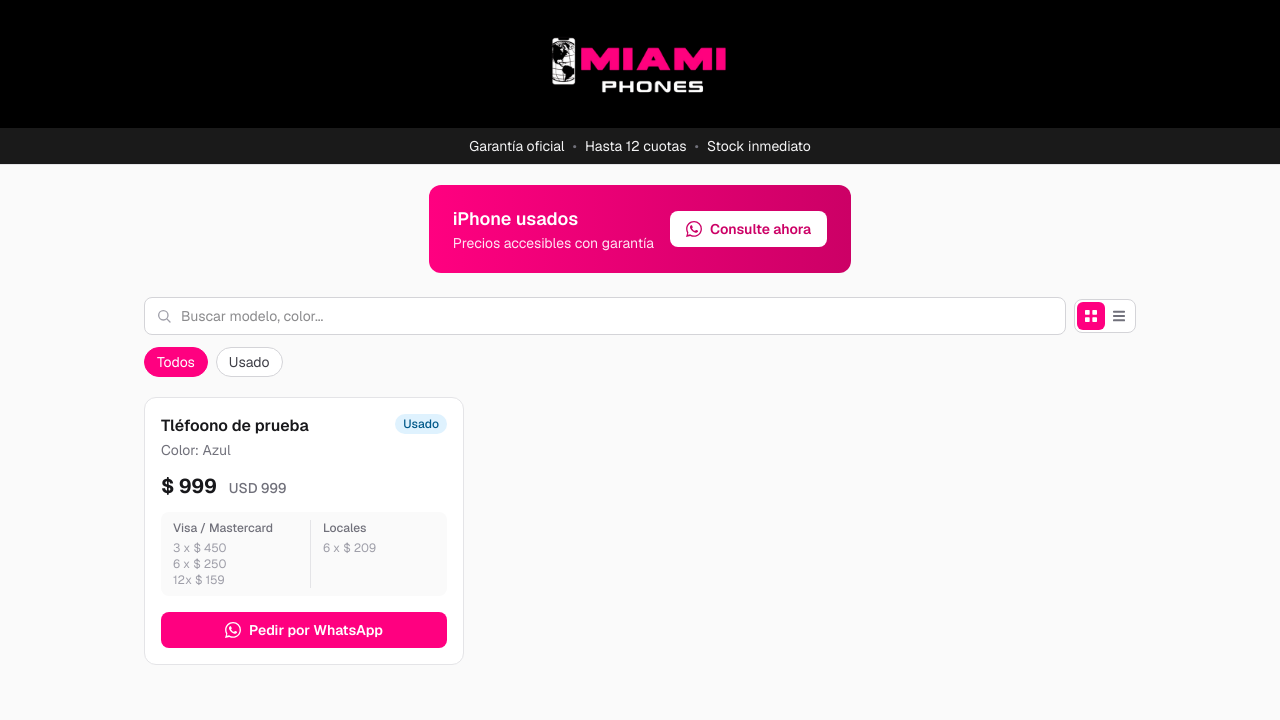
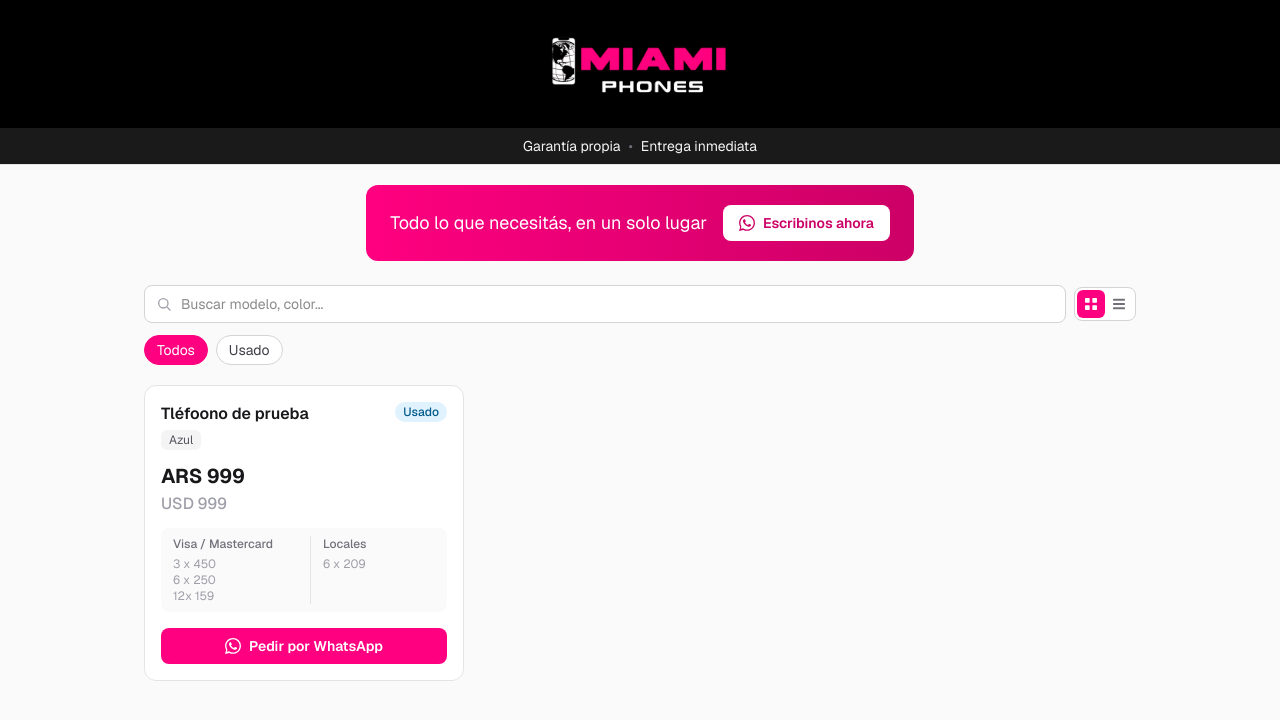
Before and after one commit to DevZeppelin/miamiphones, a Next.js app: page / in a window 1280 px wide. Shown: the top 720 px of the page. Built offline with nearby package versions, Linux system fonts and the light colour scheme.

Commit message:
new changes

```diff
--- a/components/Banner.tsx
+++ b/components/Banner.tsx
@@ -1,12 +1,11 @@
-import { whatsappGeneralLink } from '@/lib/whatsapp'
+import { whatsappGeneralLink } from "@/lib/whatsapp";
 
 export default function Banner() {
   return (
     <section className="mx-auto mt-5 max-w-5xl px-4">
       <div className="flex flex-col items-start justify-between gap-4 rounded-xl bg-gradient-to-r from-brand-600 to-brand-700 px-6 py-5 text-white sm:flex-row sm:items-center">
         <div>
-          <p className="text-lg font-semibold">iPhone usados</p>
-          <p className="text-sm text-brand-50">Precios accesibles con garantía</p>
+          <p className="text-lg ">Todo lo que necesitás, en un solo lugar</p>
         </div>
         <a
           href={whatsappGeneralLink()}
@@ -15,17 +14,22 @@ export default function Banner() {
           className="inline-flex items-center gap-2 rounded-lg bg-white px-4 py-2 text-sm font-semibold text-brand-700 transition-colors hover:bg-brand-50"
         >
           <WhatsAppIcon className="h-4 w-4" />
-          Consulte ahora
+          Escribinos ahora
         </a>
       </div>
     </section>
-  )
+  );
 }
 
 function WhatsAppIcon({ className }: { className?: string }) {
   return (
-    <svg viewBox="0 0 24 24" fill="currentColor" className={className} aria-hidden="true">
+    <svg
+      viewBox="0 0 24 24"
+      fill="currentColor"
+      className={className}
+      aria-hidden="true"
+    >
       <path d="M.057 24l1.687-6.163a11.867 11.867 0 01-1.587-5.945C.16 5.335 5.495 0 12.05 0a11.82 11.82 0 018.413 3.488 11.82 11.82 0 013.48 8.414c-.003 6.557-5.338 11.892-11.893 11.892a11.9 11.9 0 01-5.688-1.448L.057 24zm6.597-3.807c1.676.995 3.276 1.591 5.392 1.592 5.448 0 9.886-4.434 9.889-9.885.002-5.462-4.415-9.89-9.881-9.892-5.452 0-9.887 4.434-9.889 9.884a9.82 9.82 0 001.515 5.26l-.999 3.648 3.742-.957zm11.387-5.464c-.074-.124-.272-.198-.57-.347-.297-.149-1.758-.868-2.031-.967-.272-.099-.47-.149-.669.149-.198.297-.768.967-.941 1.165-.173.198-.347.223-.644.074-.297-.149-1.255-.462-2.39-1.475-.883-.788-1.48-1.761-1.653-2.059-.173-.297-.018-.458.13-.606.134-.133.297-.347.446-.521.151-.172.2-.296.3-.495.099-.198.05-.372-.025-.521-.075-.148-.669-1.611-.916-2.206-.242-.579-.487-.501-.669-.51l-.57-.01c-.198 0-.52.074-.792.372s-1.04 1.016-1.04 2.479 1.065 2.876 1.213 3.074c.149.198 2.095 3.2 5.076 4.487.709.306 1.263.489 1.694.626.712.226 1.36.194 1.872.118.571-.085 1.758-.719 2.006-1.413.247-.694.247-1.289.173-1.413z" />
     </svg>
-  )
+  );
 }
--- a/components/Header.tsx
+++ b/components/Header.tsx
@@ -15,11 +15,9 @@ export default function Header() {
       </div>
       <div className="bg-site-dark text-zinc-100">
         <div className="mx-auto flex max-w-5xl flex-wrap items-center justify-center gap-x-2 gap-y-1 px-4 py-2 text-xs sm:text-sm">
-          <span>Garantía oficial</span>
+          <span>Garantía propia</span>
           <span className="text-zinc-500">•</span>
-          <span>Hasta 12 cuotas</span>
-          <span className="text-zinc-500">•</span>
-          <span>Stock inmediato</span>
+          <span>Entrega inmediata</span>
         </div>
       </div>
     </header>
--- a/components/ProductCard.tsx
+++ b/components/ProductCard.tsx
@@ -5,13 +5,11 @@ const VISA = { c3: 0.35, c6: 0.5, c12: 0.9 };
 const LOCAL = { c6: 0.25 };
 
 const arsFmt = new Intl.NumberFormat("es-AR", {
-  style: "currency",
-  currency: "ARS",
+  style: "decimal",
   maximumFractionDigits: 0,
 });
 const usdFmt = new Intl.NumberFormat("en-US", {
-  style: "currency",
-  currency: "USD",
+  style: "decimal",
   maximumFractionDigits: 0,
 });
 
@@ -66,19 +64,28 @@ export default function ProductCard({
             )}
           </div>
           {product.color && (
-            <p className="text-xs text-zinc-400">{product.color}</p>
+            <div className="mt-0.5 flex flex-wrap gap-1">
+              {product.color.split(",").map((c) => (
+                <span
+                  key={c.trim()}
+                  className="capitalize rounded-md bg-zinc-100 px-1.5 py-0.5 text-xs text-zinc-600"
+                >
+                  {c.trim()}
+                </span>
+              ))}
+            </div>
           )}
         </div>
 
         <div className="shrink-0 text-right">
           {product.precioArs != null && (
             <p className="text-sm font-bold text-zinc-900">
-              {arsFmt.format(product.precioArs)}
+              ARS {arsFmt.format(product.precioArs)}
             </p>
           )}
           {product.precioUsd != null && (
-            <p className="text-xs text-zinc-500">
-              USD {usdFmt.format(Math.ceil(product.precioUsd)).replace("$", "")}
+            <p className="text-xs text-zinc-400">
+              USD {usdFmt.format(Math.ceil(product.precioUsd))}
             </p>
           )}
         </div>
@@ -110,18 +117,27 @@ export default function ProductCard({
           )}
         </div>
         {product.color && (
-          <p className="mt-0.5 text-sm text-zinc-500">Color: {product.color}</p>
+          <div className="mt-1 flex flex-wrap gap-1">
+            {product.color.split(",").map((c) => (
+              <span
+                key={c.trim()}
+                className="capitalize rounded-md bg-zinc-100 px-2 py-0.5 text-xs text-zinc-600"
+              >
+                {c.trim()}
+              </span>
+            ))}
+          </div>
         )}
 
-        <div className="mt-3 flex flex-wrap items-baseline gap-x-3 gap-y-1">
+        <div className="mt-3 flex flex-col gap-0.5">
           {product.precioArs != null && (
             <span className="text-xl font-bold text-zinc-900">
-              {arsFmt.format(product.precioArs)}
+              ARS {arsFmt.format(product.precioArs)}
             </span>
           )}
           {product.precioUsd != null && (
-            <span className="text-sm font-medium text-zinc-500">
-              USD {usdFmt.format(Math.ceil(product.precioUsd)).replace("$", "")}
+            <span className="text-base font-medium text-zinc-400">
+              USD {usdFmt.format(Math.ceil(product.precioUsd))}
             </span>
           )}
         </div>
```
